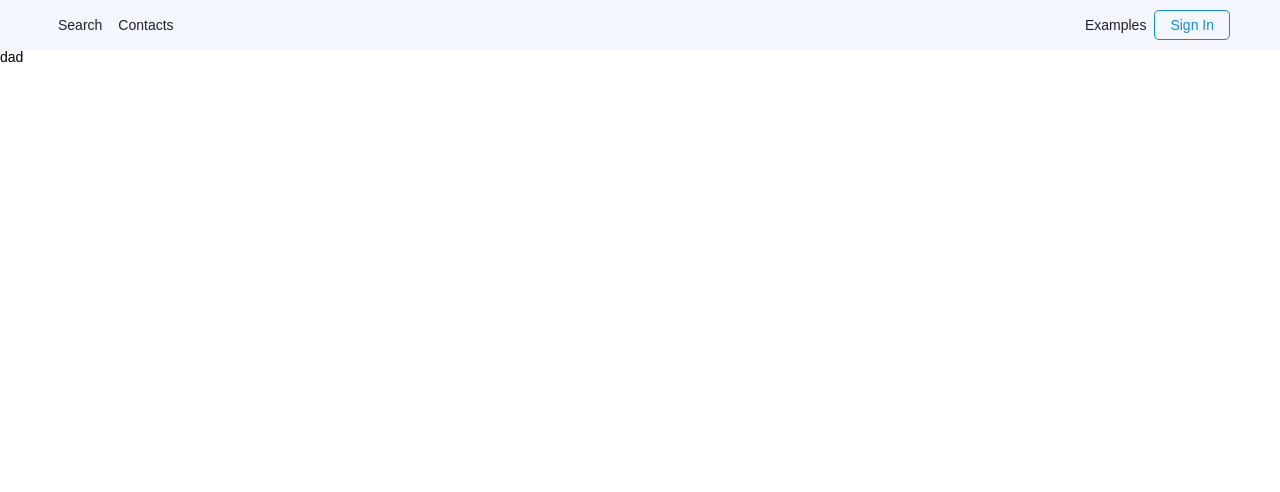
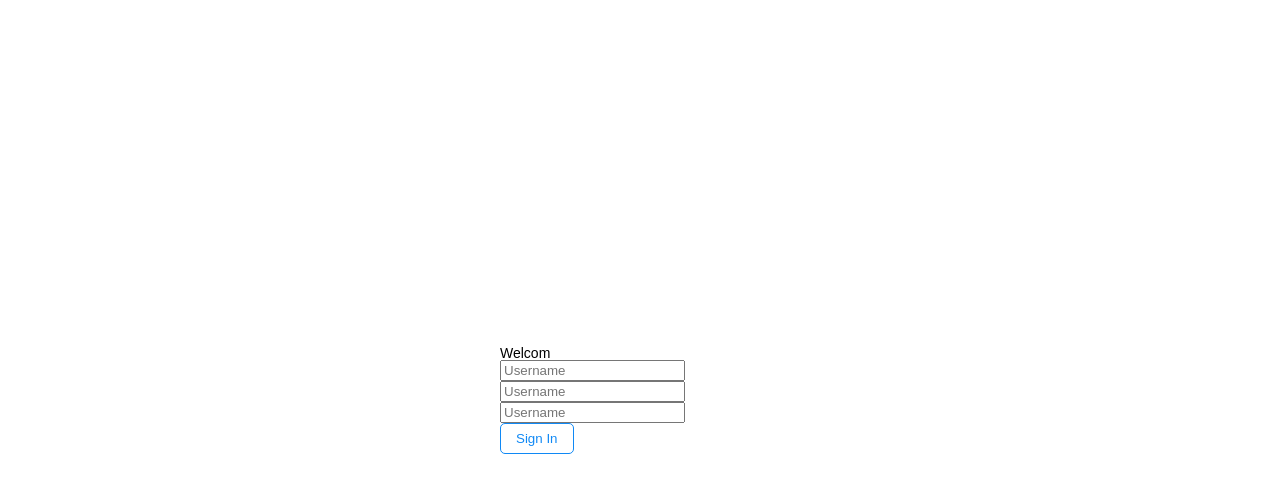
Before and after one commit to goshakri/google-Home-page1, a React (Create React App) app: page /SignIn in a window 1280 px wide. Shown: the top 492 px of the page. Built offline with nearby package versions, Linux system fonts and the light colour scheme.

Commit message:
Add new working

```diff
--- a/src/SignIn.js
+++ b/src/SignIn.js
@@ -1,17 +1,36 @@
 import React from "react";
-import Header from "./components/Header.js";
 
 function SignIn() {
   return (
-  <div className="dawdwad">
-    <Header />
+   <div className="Page">
 
-    <div>
-      <h1>dad</h1>
+
+
+      <form className="Register">
+
+      <h1>Welcom</h1>
+
+        <div className="textblock">
+          <input type="text" placeholder="Username" name="" value="">
+          </input>
+        </div>
+
+        <div className="textblock">
+          <input type="text" placeholder="Username" name="" value="">
+          </input>
+        </div>
+
+        <div className="textblock">
+          <input type="text" placeholder="Username" name="" value="">
+          </input>
+        </div>
+
+        <input className="Button" type="button" name="" value="Sign In">
+        </input>
+
+      </form>
+
     </div>
-
-  </div>
-
   )
 }
 export default SignIn;
--- a/src/index.scss
+++ b/src/index.scss
@@ -12,5 +12,6 @@
 @import './stylesheets/modules/_SearchPage.scss';
 @import './stylesheets/modules/_Form.scss';
 @import './stylesheets/modules/_Row.scss';
+@import './stylesheets/modules/_Register.scss';
 
 @import './stylesheets/_utilities.scss';
--- a/src/stylesheets/modules/_Form.scss
+++ b/src/stylesheets/modules/_Form.scss
@@ -26,4 +26,8 @@
     align-items: center;
     display: flex;
   }
+
+  &-rbox {
+
+  }
 }
--- /dev/null
+++ b/src/stylesheets/modules/_Register.scss
@@ -0,0 +1,8 @@
+.Register {
+  width:280px;
+  position: absolute;
+  top: 50%;
+  left: 50%;
+  transform: translate(-50%,-50%);
+
+}
```
